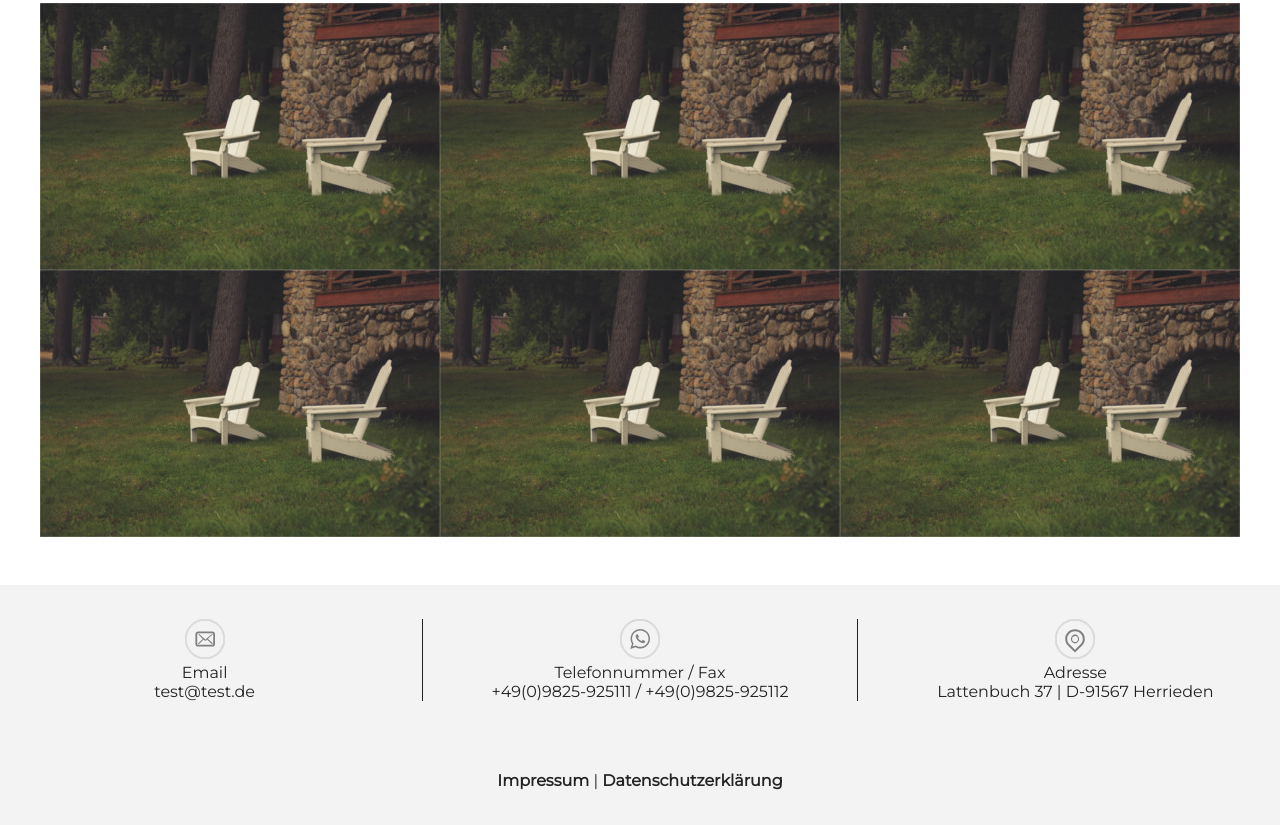
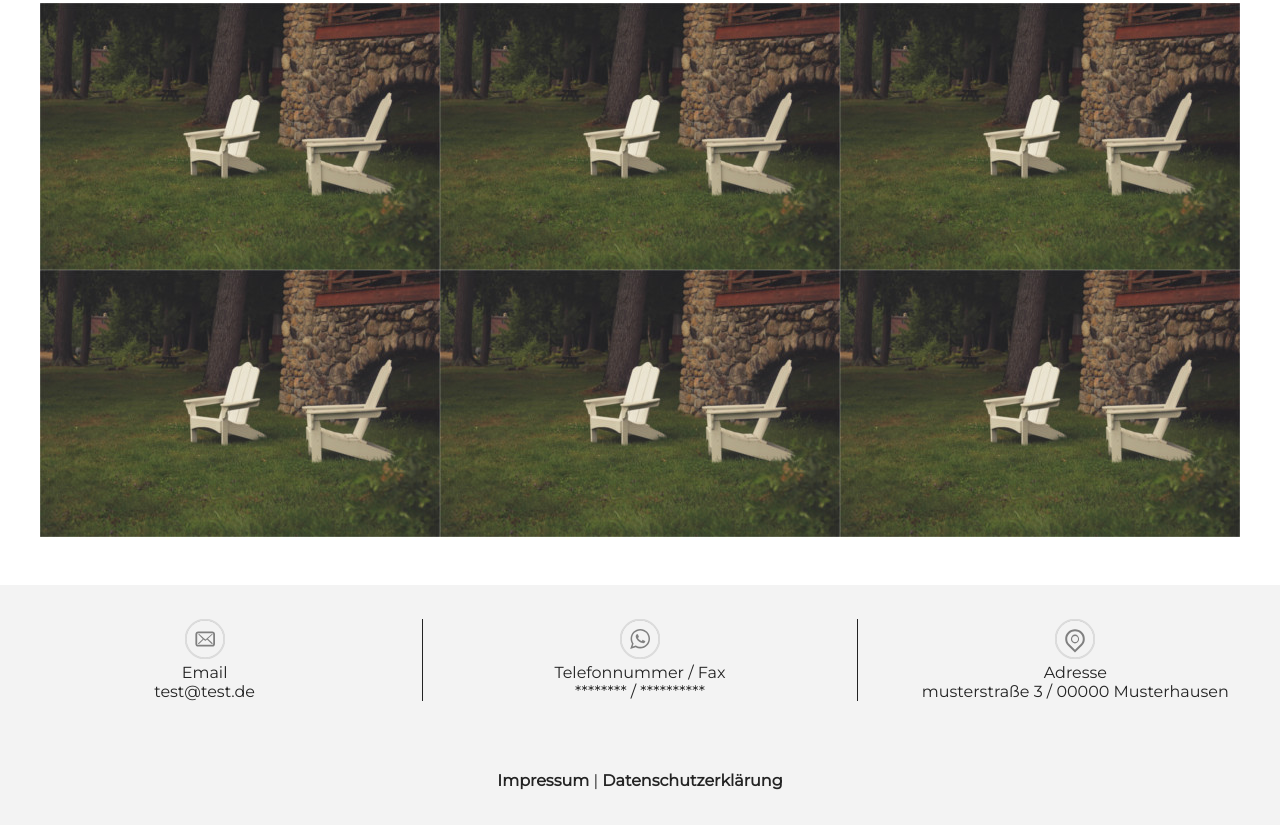
Before and after one commit to MiroBeh/Craftsman_page, a plain HTML site: page index.html in a window 1280 px wide. Shown: the part 1432-2257 px from the top of the page. Drawn offline with nearby package versions, Linux system fonts and the light colour scheme.

Commit message:
updated content

```diff
--- a/index.html
+++ b/index.html
@@ -163,7 +163,7 @@
           </svg>
         </center>
         <p>Telefonnummer / Fax</p>
-        <p>+49(0)9825-925111 / +49(0)9825-925112</p>
+        <p>******** / **********</p>
       </div>
 
       <div class="vl"></div>
@@ -193,7 +193,7 @@
         <p>Adresse</p>
         <p>
           <a href="https://www.google.de/maps/place/Manfred+Behninger/@49.19957,10.45173,15z/data=!4m2!3m1!1s0x0:0xc0574e5bb29f7bf9?sa=X&ved=0ahUKEwiK1pj34d_bAhVByaYKHWfqBa4Q_BIIZzAK"
-            style="font-weight: normal;">Lattenbuch 37 | D-91567 Herrieden</a>
+            style="font-weight: normal;">musterstraße 3 / 00000 Musterhausen</a>
         </p>
 
       </div>
```
